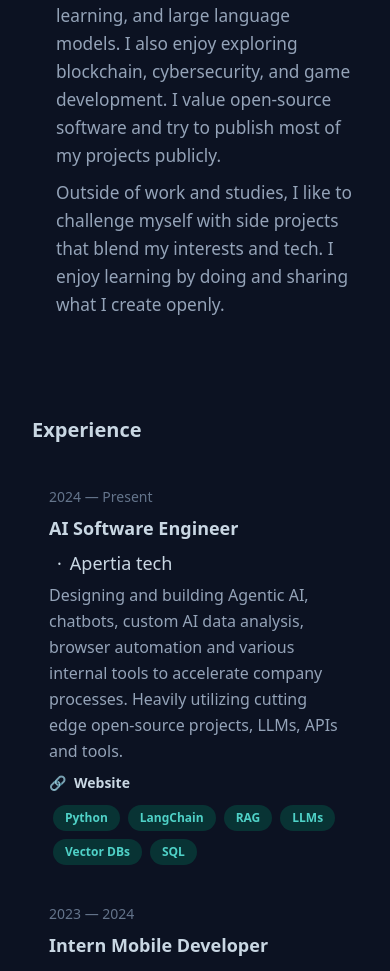
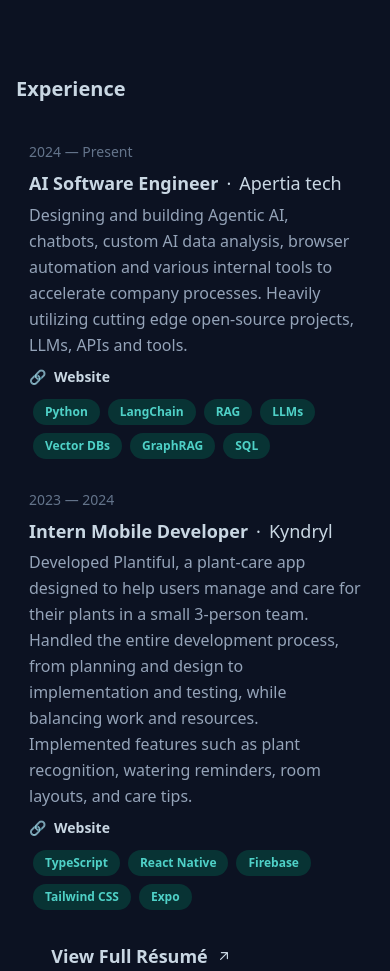
Before and after one commit to theczechr/portfolio, a Next.js app: page / in a window 390 px wide. Shown: the part 1020-1991 px from the top of the page. Built offline with nearby package versions, Linux system fonts and the light colour scheme.

Commit message:
mobile style fixes, minor text tweaks

```diff
--- a/app/globals.css
+++ b/app/globals.css
@@ -267,6 +267,13 @@
   margin-bottom: 0;
 }
 
+/* Ensure title rows align inline by default */
+.title-row {
+  display: flex;
+  align-items: baseline;
+  gap: 0;
+}
+
 .card-meta {
   font-size: var(--text-sm);
   color: var(--text-muted);
@@ -284,7 +291,7 @@
 }
 #about .card-description {
   font-size: var(--text-base);
-  font-weight: var(--font-medium);
+  font-weight: var(--font-normal);
 }
 #about .card-description a {
   color: var(--text-primary);
@@ -370,6 +377,12 @@
 }
 
 .section-title-mobile {
+  display: none;
+}
+
+/* Desktop/tablet: keep new mobile header hidden, show original meta icon */
+#projects .card .project-header,
+#projects .card .project-icon-mobile {
   display: none;
 }
 
@@ -486,14 +499,23 @@
 
   .text-title {
     font-size: 1.25rem;
+    margin-top: var(--space-2);
+  }
+
+  .text-bio {
+    margin: var(--space-3) 0;
   }
 
   .navigation {
-    flex-direction: column;
+    display: none;
+  }
+
+  .social-icons {
+    margin-top: var(--space-3);
   }
 
   .card {
-    padding: var(--space-4);
+    padding: var(--space-3);
   }
 
   /* Mobile card layout */
@@ -503,6 +525,23 @@
     flex-direction: column !important;
     gap: 0.5rem !important;
     align-items: flex-start !important;
+  }
+
+  /* Keep card title rows inline on mobile */
+  .card .title-row {
+    flex-direction: row !important;
+    gap: 0 !important;
+    align-items: baseline !important;
+    flex-wrap: nowrap !important;
+  }
+
+  .card .title-row > h3.card-title {
+    min-width: 0;
+    flex: 0 1 auto;
+  }
+
+  .card .title-row > span.card-title {
+    white-space: nowrap;
   }
 
   /* Ensure About section's content-row stacks similarly on mobile */
@@ -554,7 +593,31 @@
   }
 
   .right-content {
-    padding: 2rem;
-    padding-top: 4rem;
+    padding: 1rem;
+    padding-top: 3rem;
+  }
+
+  /* Projects: place icon to the right of title on the same row */
+  #projects .card > div {
+    position: relative;
+  }
+  /* Hide left-side meta icon and show inline header icon on mobile */
+  #projects .card .card-meta {
+    display: none !important;
+  }
+  #projects .card .project-header {
+    display: flex;
+    flex-direction: row;
+    align-items: flex-end; /* bottom-align title and icon */
+    justify-content: flex-start;
+    gap: var(--space-3);
+  }
+  #projects .card .project-icon-mobile {
+    display: inline-block;
+    line-height: 0; /* remove inline gap around image */
+    align-self: flex-end;
+  }
+  #projects .card .project-icon-mobile img {
+    display: block;
   }
 }
--- a/app/page.tsx
+++ b/app/page.tsx
@@ -198,10 +198,8 @@
                 </div>
                 <div style={{ flex: 1 }}>
                   <div
+                    className="title-row"
                     style={{
-                      display: "flex",
-                      alignItems: "baseline",
-                      gap: 0,
                       marginBottom: "0.3rem",
                     }}
                   >
@@ -243,6 +241,7 @@
                     <span className="tech-tag">RAG</span>
                     <span className="tech-tag">LLMs</span>
                     <span className="tech-tag">Vector DBs</span>
+                    <span className="tech-tag">GraphRAG</span>
                     <span className="tech-tag">SQL</span>
                   </div>
                 </div>
@@ -265,10 +264,8 @@
                 </div>
                 <div style={{ flex: 1 }}>
                   <div
+                    className="title-row"
                     style={{
-                      display: "flex",
-                      alignItems: "baseline",
-                      gap: 0,
                       marginBottom: 0,
                     }}
                   >
@@ -331,7 +328,22 @@
                 target="_blank"
                 rel="noopener noreferrer"
               >
-                View Full Résumé <span className="arrow">↗</span>
+                View Full Résumé
+                <svg
+                  xmlns="http://www.w3.org/2000/svg"
+                  viewBox="0 0 20 20"
+                  fill="currentColor"
+                  width="16"
+                  height="16"
+                  className="arrow"
+                  aria-hidden="true"
+                >
+                  <path
+                    fillRule="evenodd"
+                    d="M5.22 14.78a.75.75 0 001.06 0l7.22-7.22v5.69a.75.75 0 001.5 0v-7.5a.75.75 0 00-.75-.75h-7.5a.75.75 0 000 1.5h5.69l-7.22 7.22a.75.75 0 000 1.06z"
+                    clipRule="evenodd"
+                  />
+                </svg>
               </a>
             </div>
           </section>
@@ -361,7 +373,18 @@
                   />
                 </div>
                 <div style={{ flex: 1 }}>
-                  <h3 className="card-title">Plantiful</h3>
+                  <div className="project-header">
+                    <div className="project-icon-mobile">
+                      <Image
+                        src="/adaptive-icon.png"
+                        alt="Plantiful App Icon"
+                        width={36}
+                        height={36}
+                        style={{ borderRadius: "8px" }}
+                      />
+                    </div>
+                    <h3 className="card-title">Plantiful</h3>
+                  </div>
                   <p className="card-description">
                     A cross-platform mobile application designed to help users
                     take care of their plants utilizing AI, image recognition
@@ -426,7 +449,18 @@
                   />
                 </div>
                 <div style={{ flex: 1 }}>
-                  <h3 className="card-title">Ombra</h3>
+                  <div className="project-header">
+                    <div className="project-icon-mobile">
+                      <Image
+                        src="/logo-dark.svg"
+                        alt="Ombra Logo"
+                        width={36}
+                        height={36}
+                        style={{ borderRadius: "8px" }}
+                      />
+                    </div>
+                    <h3 className="card-title">Ombra</h3>
+                  </div>
                   <p className="card-description">
                     A full-stack admin panel for a game development company to
                     manage products and subscriptions, built with React,
@@ -434,7 +468,7 @@
                   </p>
 
                   <div>
-                    <span className="tech-tag">Next.js</span>
+                    <span className="tech-tag">React</span>
                     <span className="tech-tag">TypeScript</span>
                     <span className="tech-tag">Python</span>
                     <span className="tech-tag">Flask</span>
@@ -466,7 +500,18 @@
                   />
                 </div>
                 <div style={{ flex: 1 }}>
-                  <h3 className="card-title">Hyprfolio</h3>
+                  <div className="project-header">
+                    <div className="project-icon-mobile">
+                      <Image
+                        src="/hyprfolio.svg"
+                        alt="Hyprfolio Logo"
+                        width={36}
+                        height={36}
+                        style={{ borderRadius: "8px" }}
+                      />
+                    </div>
+                    <h3 className="card-title">Hyprfolio</h3>
+                  </div>
                   <p className="card-description">
                     An interactive portfolio website that simulates an Arch
                     Linux environment with the Hyprland window manager written
@@ -509,7 +554,18 @@
                   />
                 </div>
                 <div style={{ flex: 1 }}>
-                  <h3 className="card-title">Sentinel</h3>
+                  <div className="project-header">
+                    <div className="project-icon-mobile">
+                      <Image
+                        src="/drogon.png"
+                        alt="Sentinel Logo"
+                        width={36}
+                        height={36}
+                        style={{ borderRadius: "8px" }}
+                      />
+                    </div>
+                    <h3 className="card-title">Sentinel</h3>
+                  </div>
                   <p className="card-description">
                     Sentinel is a proof-of-concept, privacy and security-focused
                     messaging application I co-created with my friend Karlos. It
@@ -569,7 +625,18 @@
                   </div>
                 </div>
                 <div style={{ flex: 1 }}>
-                  <h3 className="card-title">This portfolio</h3>
+                  <div className="project-header">
+                    <div className="project-icon-mobile">
+                      <Image
+                        src="/portfolio.svg"
+                        alt="Portfolio Logo"
+                        width={36}
+                        height={36}
+                        style={{ borderRadius: "8px" }}
+                      />
+                    </div>
+                    <h3 className="card-title">This portfolio</h3>
+                  </div>
                   <p className="card-description">
                     Built with Next.js 15 and React 19, featuring Lenis-powered
                     smooth scrolling and Tailwind CSS. Clean, responsive layout
@@ -584,10 +651,10 @@
                     ]}
                   />
                   <div>
-                    <span className="tech-tag">React</span>
                     <span className="tech-tag">Next.js</span>
                     <span className="tech-tag">Tailwind CSS</span>
                     <span className="tech-tag">TypeScript</span>
+                    <span className="tech-tag">Lenis</span>
                   </div>
                 </div>
               </div>
```
